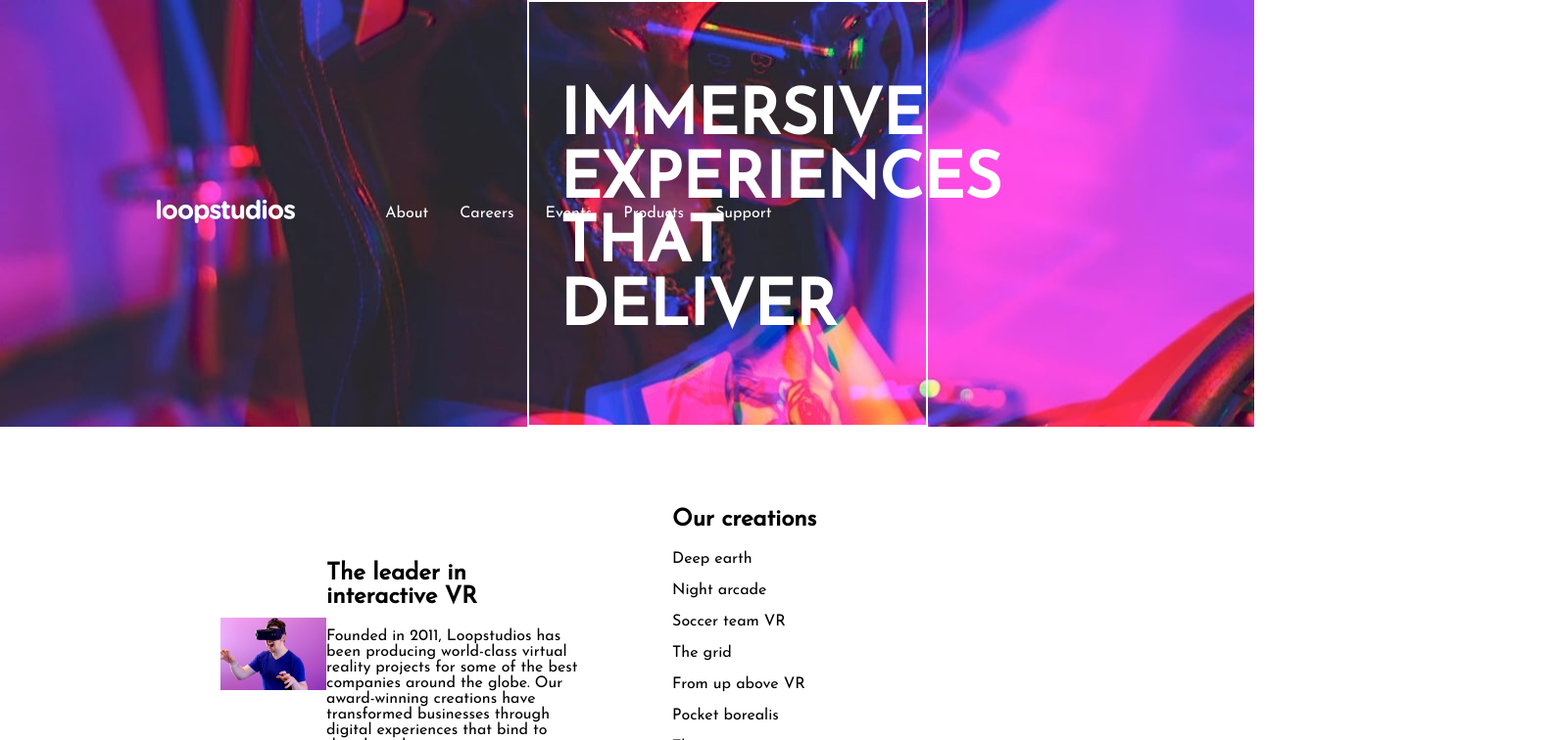
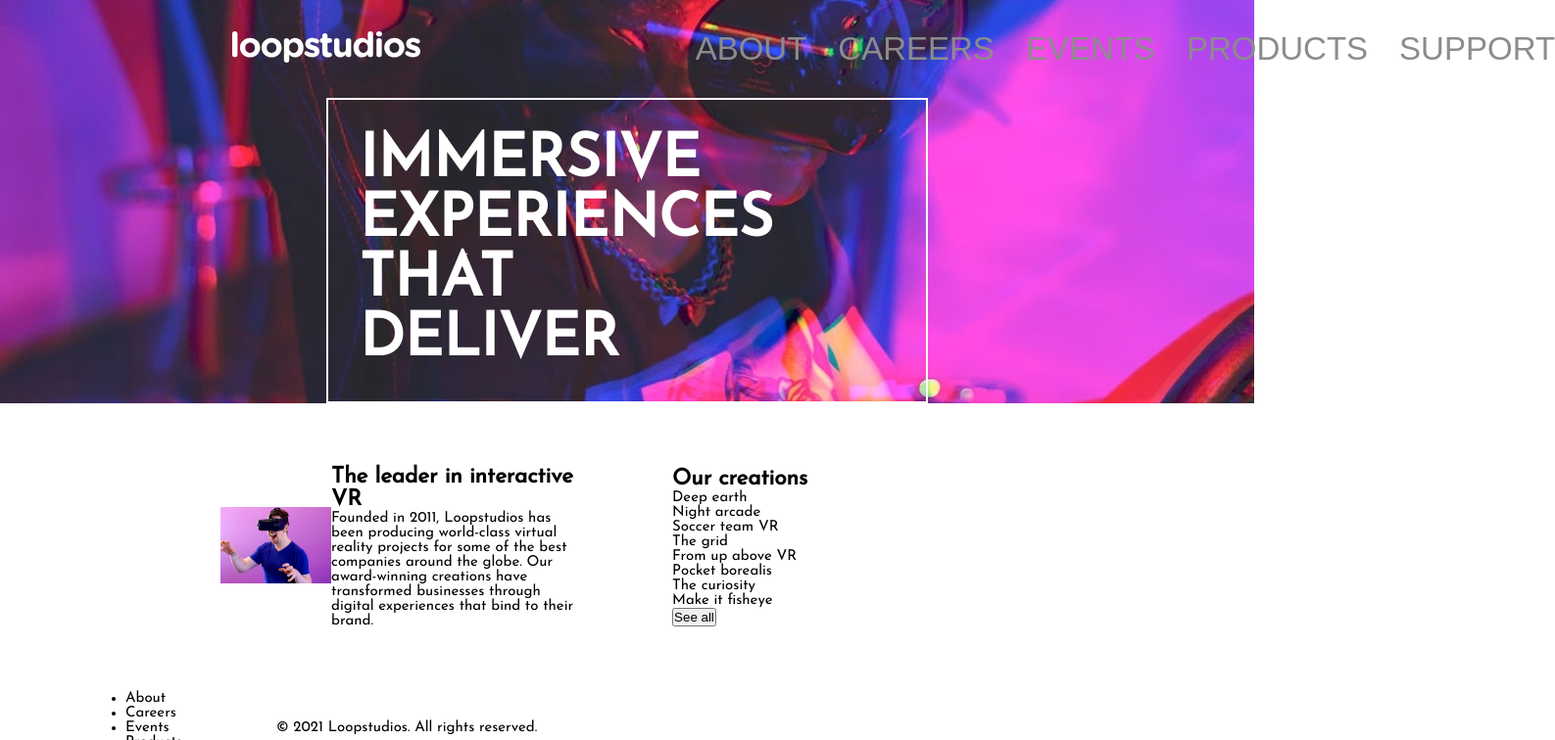
Before and after one commit to purplehippo911/loopstudios, a Vue app: page / in a window 1280 px wide. Shown: the top 756 px of the page at 98% size, 1587 px wide, since content can reach past the window. Built offline with nearby package versions, Linux system fonts and the light colour scheme.

Commit message:
🎄 fixed header issues

```diff
--- a/src/App.vue
+++ b/src/App.vue
@@ -23,11 +23,18 @@ export default {
 <style lang="scss">
   @import './_variables';
 
+  *, *::before, *::after {
+    box-sizing:border-box;
+    margin:0;
+    padding:0;
+  }
+
 body {
   margin:0;
   padding:0;
   background-color: $White;
   font-family: 'Josefin Sans', sans-serif;
+  font-size:15px;
 }
 
 .container {
--- a/src/components/HeaderPart.vue
+++ b/src/components/HeaderPart.vue
@@ -122,7 +122,7 @@ export default {
 </script>
 
 <style lang="scss" scoped>
-@import '../_variables';
+@import '../_variables.scss';
 
 
 
@@ -143,12 +143,18 @@ header {
 }
 
 .logo {
-  padding:2rem,
+  padding:2rem;
+  text-align: center;
+  @media screen and (min-width:800px) {
+    grid-column: span 2;
+  }
 }
 
 .nav {
-  width:100%;
+  width:80%;
   display:none;
+  grid-column: span 3;
+  justify-self: end;
   .nav__list {
     display: flex;
     gap: 2rem;
@@ -157,7 +163,10 @@ header {
 
   .nav__link {
     text-decoration: none;
-    color: $White;
+    color: $DarkGray;
+    font-size:2.2em;
+    text-transform:uppercase;
+    font-family:'Alata', sans-serif;
   }
   @media screen and (min-width:800px) {
     display:flex;
@@ -175,15 +184,22 @@ header {
   height:100%;
   background:$Black;
   transition:0.7s ease-in-out;
+  grid-template-columns: repeat(auto-fit, minmax(169px, 1fr));
+  @media screen and (min-width:800px) {
+    display:none;
+    opacity:0;
+  }
   .dropdown__nav {
     @extend .nav;
     display:flex;
-    width: 100%;
-    .row {
-    justify-content:flex-end;
-    }
+    grid-column:span 1;
+    grid-row-start: 2;
+    justify-self: start;
     .nav__list {
       flex-direction:column;
+    }
+    .header__icons {
+      grid-row-start: 3;
     }
   }
 }
@@ -192,7 +208,6 @@ header {
 .header__icons {
   width:3rem;
   justify-self: end;
-  grid-row-start: 2;
   text-align:center;
   &:focus ~ nav {
     display:flex;
@@ -217,6 +232,9 @@ header {
   border: 2px solid $White;
   color:$White;
   grid-column: span 2;
+  @media screen and (min-width:800px) {
+    grid-column: span 3;
+  }
 }
 
 .header__title {
```
